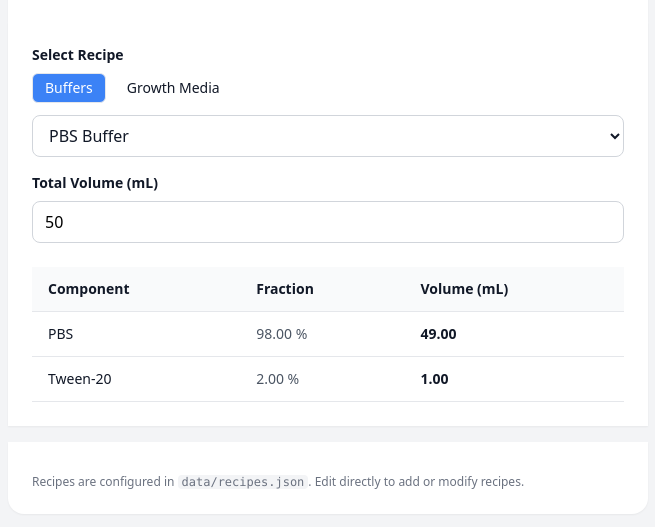
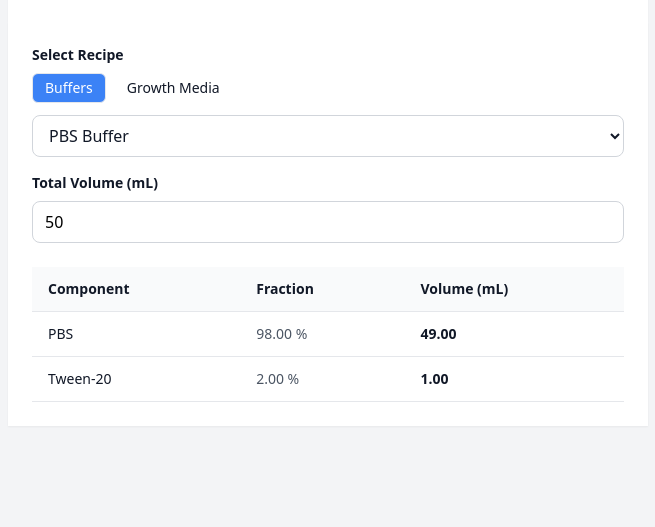
Before and after one commit to anbucci/lab-recipes, a website built with Vite: page index.html in a window 1280 px wide. Shown: the part 99-626 px from the top of the page, without its empty margins (312-967 px from the left). Built offline with nearby package versions, Linux system fonts and the light colour scheme.

Commit message:
remove footer info

```diff
--- a/index.html
+++ b/index.html
@@ -68,13 +68,6 @@
         No components. Select a recipe to begin.
       </div>
     </div>
-
-    <!-- Footer -->
-    <div class="bg-white rounded-b-2xl shadow-sm p-6">
-      <p class="text-xs text-gray-500 mt-2">
-        Recipes are configured in <code class="bg-gray-100 px-1 rounded">data/recipes.json</code>. Edit directly to add or modify recipes.
-      </p>
-    </div>
   </div>
 
   <script type="module" src="/src/main.js"></script>
```
